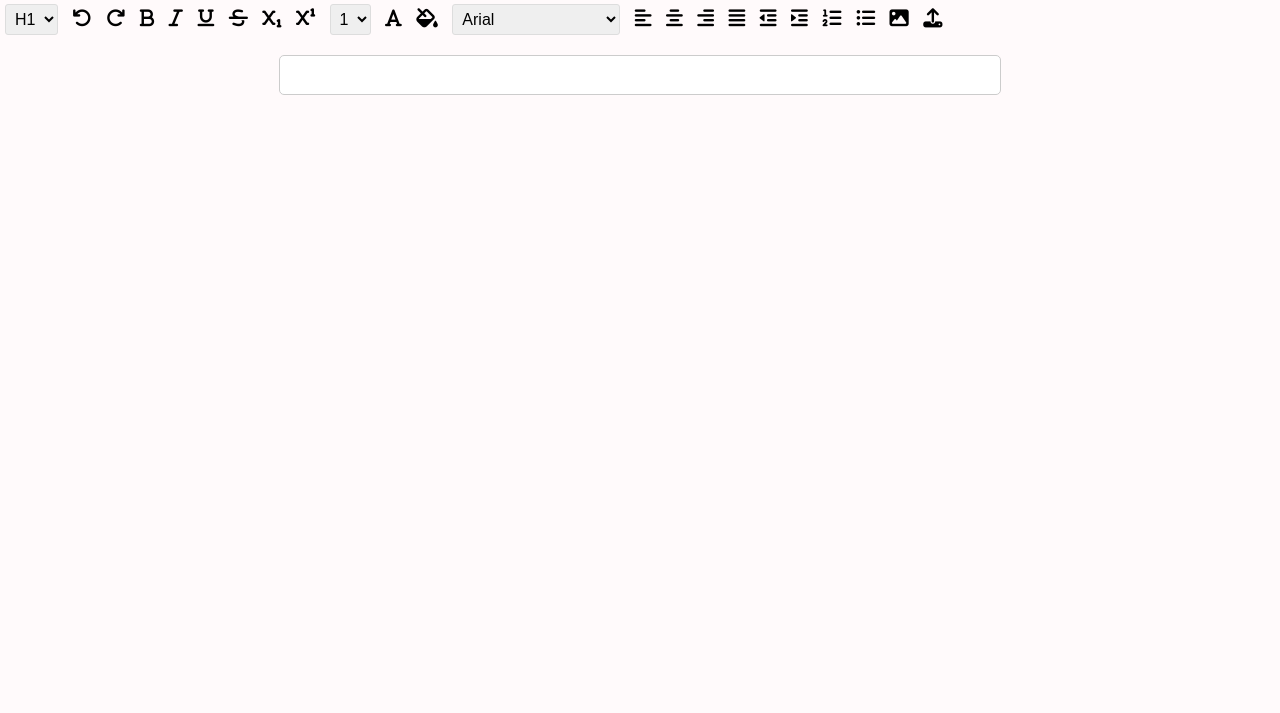
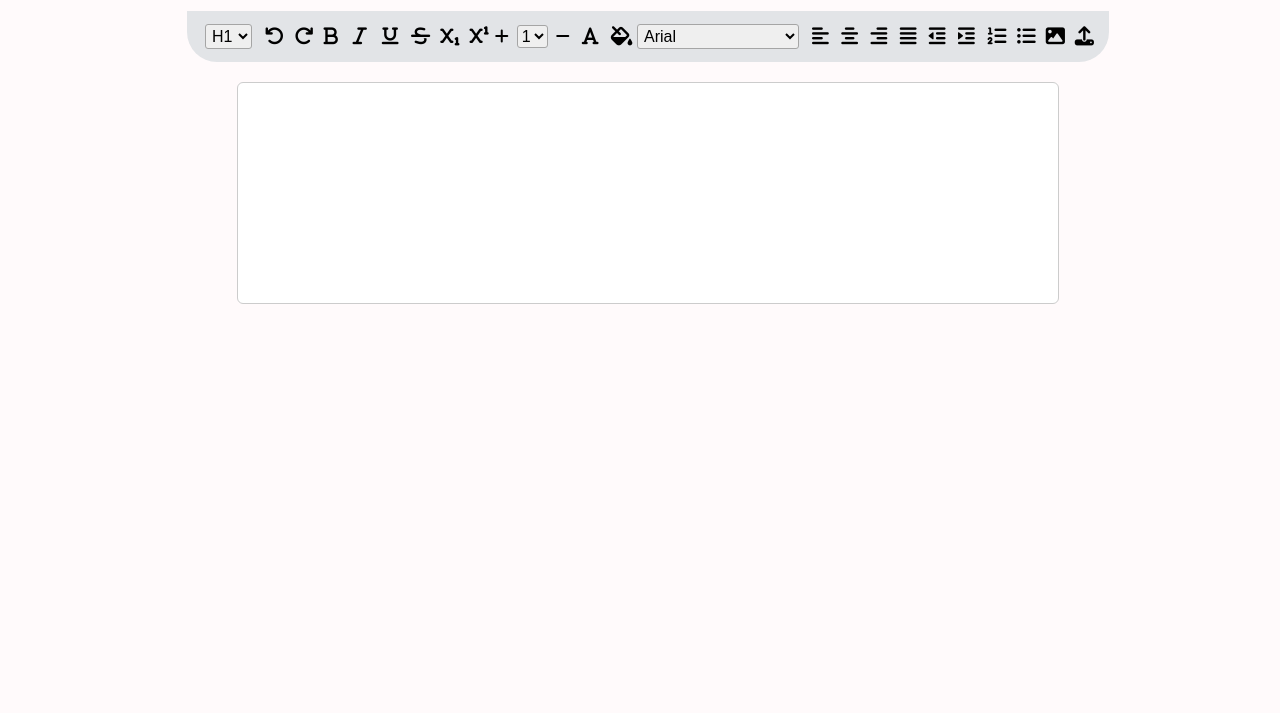
Before and after one commit to rafasilva9537/TemPrato, a plain HTML site: page pages/recipeEditor.html in a window 1280 px wide. Shown: the part 95-808 px from the top of the page. Drawn offline with Linux system fonts and the light colour scheme.

Commit message:
Add sticky in toolbar and edit style

```diff
--- a/pages/recipeEditor.html
+++ b/pages/recipeEditor.html
@@ -8,11 +8,9 @@
     <link rel="stylesheet" href="/TemPrato/resources/css/recipeStyle.css">
     <link rel="stylesheet" href="/TemPrato/constants/colors.css">
     <link rel="stylesheet" href="/TemPrato/resources/css/iconTitle.css">
+     <link rel="stylesheet" href="https://cdnjs.cloudflare.com/ajax/libs/font-awesome/6.7.2/css/all.min.css">
     <script src="/TemPrato/resources/js/markdown.js"></script>
     <title>Crie uma nova receita</title>
-
-    <link rel="stylesheet" href="https://cdnjs.cloudflare.com/ajax/libs/font-awesome/6.7.2/css/all.min.css">
-
 </head>
 
 
@@ -23,9 +21,11 @@
             <h1>TemPrato</h1>
         </a>
     </header>
-    <br>
 
-    <select id="headering" onchange="heading(this.value)">
+<br>
+
+<div class="toolsContainer">
+ <select id="headering" onchange="heading(this.value)">
         <option value="h1">H1</option>
         <option value="h2">H2</option>
         <option value="h3">H3</option>
@@ -44,6 +44,9 @@
     <button id="subscript" onclick="subscript()"><i class="fas fa-subscript"></i></button>
     <button id="superscript" onclick="superscript()"><i class="fas fa-superscript"></i></button>
 
+
+    <div class="fontSizeCont">
+    <button id="actress" onclick="actress()"><i class="fas fa-plus"></i></button>
     <select id="fontSize" onchange="fontSize(this.value)">
         <option value="1">1</option>
         <option value="2">2</option>
@@ -53,6 +56,10 @@
         <option value="6">6</option>
         <option value="7">7</option>
     </select>
+    <button id="decrease" onclick="decrease()"><i class="fas fa-minus"></i></button>
+    </div>
+
+
 
     <button id="textColor" onclick="changeTextColor()"><i class="fas fa-font"></i></button>
     <button id="bgColor" onclick="changeBgColor()"><i class="fas fa-fill-drip"></i></button>
@@ -79,10 +86,13 @@
     <button id="insertImageUrl" onclick="insertImageUrl()"><i class="fas fa-image"></i></button>
     <button id="insertImageFile"><i class="fas fa-upload"></i></button>
 
-    <div id="editor" contentEditable="true" style="border: 1px solid #ccc; padding: 10px;"></div>
+
 
     <input type="color" id="colorTextPick" style="display: none;">
     <input type="color" id="bgColorPick" style="display: none;">
+</div>
+
+       <div id="editor" contentEditable="true" style="border: 1px solid #ccc; padding: 10px;"></div>
 
 
 
--- a/resources/css/recipeStyle.css
+++ b/resources/css/recipeStyle.css
@@ -1,9 +1,3 @@
-*{
-    padding: 0;
-    margin: 0;
-    font-family: Arial;
-}
-
 header{
     height: 10%;
     width: 100%;
@@ -20,66 +14,90 @@ body, html{
     background-color: var(--background-color);
 }
 
+.toolsContainer{
+    display: flex;
+    flex: 1;
+    margin: auto;
+    position: sticky;
+    padding: 1%;
+    top: 0;
+    max-width: 70%;
+    background-color: rgb(226, 228, 231);
+    border-bottom-left-radius: 30px;
+    border-bottom-right-radius:30px ;
+
+}
+
+
+.fontSizeCont{
+    display: flex;
+    flex: 1;
+    flex-direction: row;
+    margin: 1px
+}
 
 button{
+    width: 1em;
+    height: 1em;
+    display: flex;
+    flex: 1;
     background-color: transparent;
     cursor: pointer;
     border: none;
     font-size: 1.2em;
-    margin: 5px 5px;
+    margin: 2px 2px;
+}
+
+#actress{
+    text-align: center;
+    font-size: 1em;
+    left: 0;
+    margin-top: 1;
+    padding: 1px;
+}
+
+#decrease{
+    text-align: center;
+    font-size: 1em;
+    left: 0;
+    margin-top: 2px;
+    padding: 1px;
+}
+
+#fontSize{
+    text-align: center;
+    padding: 0;
 }
 
 button:hover {
-    color: #333;
+    color: #252525;
 }
 
 select {
     font-size: 1em;
-    padding: 5px;
-    border: 1px solid #ddd;
+    padding: 2px;
+    border: 1px solid #a5a5a5;
     border-radius: 3px;
     margin: 0 5px;
+    cursor: pointer;
 }
-
-.containerTexto{
-    margin-top: 15%;
-    margin-left: 50%;
-    margin-right: 50%;
-    height: 100%;
-    width: 100%;
-}
-
 
 .options {
     display: flex;
     flex-wrap: wrap;
     align-items: center;
     gap: 3px;
+    cursor: pointer;
 }
-
-
 
 #editor {
     background-color: #fff;
     border: 1px solid #ddd;
-    border-radius: 5px;
-    padding: 20px;
+    border-radius: 6px;
+    padding: 25px;
     margin: 20px auto;
-    max-width: 700px;
-}
-
-#recipeText{
-    padding: 2px;
-    border: 1px solid #ddd;
+    max-width: 800px;
     min-height: 200px;
-    border-radius: 5px;
-    margin-bottom: 12px;
-    background-color: #f9f9f9;
-    color: #333;
-    overflow: hidden;
-    word-wrap: break-word;
-    resize: none;
-    overflow-y: scroll;
 }
 
 input[type="color"] {
```
